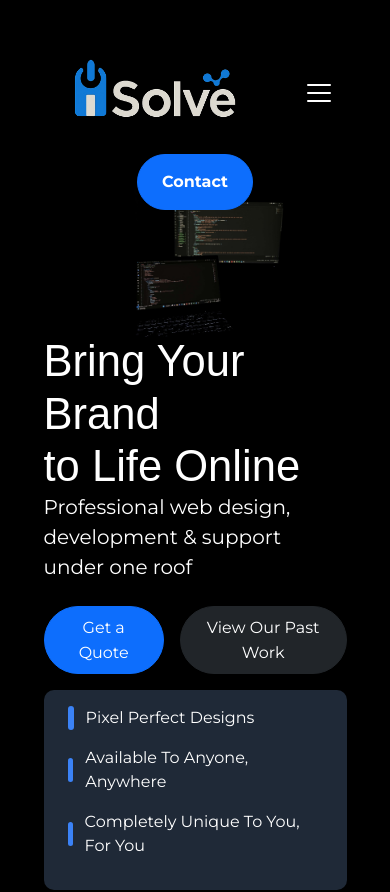
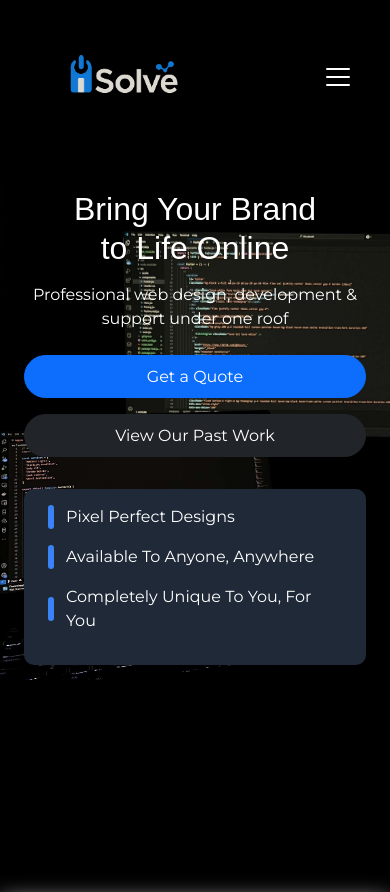
Before and after one commit to taha-malik27/ISolve, a React (Create React App) app: page / in a window 390 px wide. Shown: the top 892 px of the page. Built offline with nearby package versions, Linux system fonts and the light colour scheme.

Commit message:
more final edits, specifcally focused on just completely redoing the landing section/heropage, as that was the first section I did and I did it terribly at first, so I re did it in a better way. Should be better now in terms of code functionality and trying to edit it.

```diff
--- a/src/components/heroSection/heroSection.jsx
+++ b/src/components/heroSection/heroSection.jsx
@@ -1,31 +1,46 @@
 import React from "react";
-import NavBar from "../navBar/navBar"; // Adjust path if needed
+import NavBar from "../navBar/navBar";
 import { Button } from "react-bootstrap";
 import "../../styles/heroSection.css";
-import "../../index.css"
+import "../../index.css";
 import InfoBar from "./infoBar";
 
 const HeroSection = () => {
     return (
         <div className="hero-container text-white glow">
-            <NavBar className="mt-auto" />
+            <NavBar />
 
-            <div className="d-flex flex-column justify-content-center align-items-start px-4 position-relative" style = {{height: "75%"}}>
-                <h1 className="display-1 static-glow title">Bring Your Brand <br /> to Life Online</h1>
-                <p className="lead mb-4 text">Professional web design, development & support under one roof</p>
+            <div className="hero-content-wrapper">
+                <div className="hero-text-section">
+                    <h1 className="display-1 static-glow title text-center text-md-start">
+                        Bring Your Brand <br /> to Life Online
+                    </h1>
+                    <p className="lead mb-4 text text-center text-md-start">
+                        Professional web design, development & support under one roof
+                    </p>
 
-                <div className="d-flex gap-3">
-                    <Button variant="primary" className="rounded-pill px-4 py-2 static-glow text" href="#contactUs">
-                        <span className="text"> Get a Quote </span>
-                    </Button>
-                    <Button variant="dark" className="rounded-pill px-4 py-2 text-white static-glow text" href = "#projects">
-                        <span className= "text">View Our Past Work</span>
-                    </Button>
+                    <div className="d-flex flex-column flex-sm-row gap-3 justify-content-center justify-content-md-start">
+                        <Button
+                            variant="primary"
+                            className="rounded-pill px-4 py-2 static-glow text"
+                            href="#contactUs"
+                        >
+                            <span className="text">Get a Quote</span>
+                        </Button>
+                        <Button
+                            variant="dark"
+                            className="rounded-pill px-4 py-2 text-white static-glow text"
+                            href="#projects"
+                        >
+                            <span className="text">View Our Past Work</span>
+                        </Button>
+                        <InfoBar/>
+                    </div>
+                </div>
 
-                </div>
-                <InfoBar/>
+
+
             </div>
-
         </div>
     );
 };
--- a/src/components/navBar/navBar.jsx
+++ b/src/components/navBar/navBar.jsx
@@ -50,12 +50,12 @@ const NavBar = () => {
 
                 {/* Logo */}
                 <div className="logo-wrapper">
-                    <Navbar.Brand href="#" className="ps-4 m-0 d-flex align-items-center">
+                    <Navbar.Brand href="#" className="ps-4 ms-3 d-flex align-items-center">
                         <img
                             src={logo}
                             alt="MySite Logo"
                             width="180"
-                            className="d-inline-block align-top m-1 static-glow"
+                            className="align-top  static-glow"
                             onClick={() => {
                                 // Force a full browser reload of the current page
                                 window.location.reload();
@@ -99,7 +99,7 @@ const NavBar = () => {
 
                 {/* Desktop Contact Button (inline) */}
                 <div
-                    className="position-relative ms-5 d-none d-lg-inline-block"
+                    className="position-relative ms-5 me-5 d-none d-lg-inline-block"
                     style={{height: "56px"}}
                     onMouseEnter={() => setButtonGlow(true)}
                     onMouseLeave={() => setButtonGlow(false)}
@@ -109,7 +109,7 @@ const NavBar = () => {
                     <Button
                         href="#contactUs"         // ← still use href if you want a real link
                         variant="primary"
-                        className="fw-bold rounded-pill px-4 py-2 contactBtn"
+                        className="contactBtn fw-bold rounded-pill px-4 py-2 "
                         style={{
                             height: "56px",
                             lineHeight: "56px",         // force the text to vertically center
@@ -127,16 +127,16 @@ const NavBar = () => {
 
             </Container>
 
-            {/* Mobile Contact Button (below pill) */}
-            <div className="container-fluid d-flex d-lg-none justify-content-center mt-3 px-4 text">
-                <Button
-                    variant="primary"
-                    className="fw-bold rounded-pill px-4 py-2 text"
-                    style={{height: '56px'}}
-                >
-                    <span className="static-glow text">Contact</span>
-                </Button>
-            </div>
+            {/* Mobile Contact Button (below pill)  CURRENTLY NOT NEEDED    */}
+            {/*<div className="container-fluid d-flex d-lg-none justify-content-center mt-3 px-4 text">*/}
+            {/*    <Button*/}
+            {/*        variant="primary"*/}
+            {/*        className="fw-bold rounded-pill px-4 py-2 text"*/}
+            {/*        style={{height: '56px'}}*/}
+            {/*    >*/}
+            {/*        <span className="static-glow text">Contact</span>*/}
+            {/*    </Button>*/}
+            {/*</div>*/}
         </Navbar>
     );
 };
--- a/src/styles/heroSection.css
+++ b/src/styles/heroSection.css
@@ -1,21 +1,73 @@
-/* base styles */
 .hero-container {
-    height: 130dvh;
-    padding: 39px 5% 0;
+    display: flex;
+    flex-direction: column;
+    min-height: 107dvh;
+    padding: 0;
     position: relative;
-    z-index: 1;
     background-color: #000;
     background-image: url("../assets/LandingPageBG.png");
     background-repeat: no-repeat;
-    background-size: 60% auto;
-    background-position: 60% 20%;
-    border-bottom: white 3px solid;
+    background-size: auto auto;
+    background-position: 40% 20%;
+    border-bottom: 3px solid white;
 }
 
-/* mobile: center background horizontally */
+.hero-content-wrapper {
+    flex: 1;
+    display: flex;
+    flex-direction: column;
+    justify-content: space-between;
+    padding: 4rem 5% 2rem;
+}
+
+.hero-text-section {
+    max-width: 900px;
+    margin: 0 auto;
+    text-align: center;
+}
+
+.hero-text-section h1 {
+    font-size: clamp(2.5rem, 6vw, 4.5rem);
+    line-height: 1.2;
+    margin-bottom: 1rem;
+}
+
+.hero-text-section p {
+    font-size: clamp(1rem, 2.5vw, 1.5rem);
+    margin-bottom: 2rem;
+}
+
+.info-bar-wrapper {
+    width: 100%;
+    overflow: hidden;
+    margin-top: 3rem;
+
+}
+
+
+
+
+/* Mobile-specific tweaks */
 @media screen and (max-width: 768px) {
     .hero-container {
-        /* keep the vertical offset, but center on the x‑axis */
-        background-position: 35% 20%;
+        background-position: 70% 180px;
+        background-size: 200%;
+    }
+
+
+    .hero-content-wrapper {
+        padding: 2rem 1.5rem;
+    }
+
+    .hero-text-section {
+        text-align: center;
+    }
+
+    .hero-text-section h1 {
+        font-size: clamp(2rem, 7vw, 3rem);
+    }
+
+    .hero-text-section p {
+        font-size: clamp(1rem, 4vw, 1.25rem);
     }
 }
--- a/src/styles/infoBar.css
+++ b/src/styles/infoBar.css
@@ -3,7 +3,7 @@
 /* ── your existing desktop styles ───────────────────────────────────────── */
 .info-bar {
     position: absolute;       /* out of flow, relative to parent */
-    top: 95%;
+
     left: 50%;
     transform: translateX(-50%);
 
@@ -13,9 +13,10 @@
 
     background-color: #1f2937;
     padding: 1rem 2rem;
+    margin-top: 10rem;
     border-radius: 10px;
 
-    width: 90%;
+    width: 93%;
     height: 15dvh;
 }
 
@@ -35,7 +36,7 @@
 
 .info-bar__label {
     color: #fff;
-    font-size: clamp(0.9rem, 2vw ,1.5rem);
+    font-size: clamp(0.6rem, 1.6vw ,1.1rem);
     font-weight: 0;
     white-space: pre-line;
     text-align: center;
--- a/src/styles/navBar.css
+++ b/src/styles/navBar.css
@@ -1,5 +1,4 @@
 .logo-wrapper {
-    margin-left: -2%;        /* pull it further left */
     padding-left: 0;
     overflow: visible;
     z-index: 2;
@@ -12,3 +11,19 @@
 .contactBtn{
     font-family: "Montserrat", Arial, sans-serif;
 }
+.navbar{
+    margin-bottom: 10dvh
+}
+
+
+
+@media screen and (max-width: 768px) {
+    .navbar{
+        margin-bottom: 10dvh
+    }
+
+    .navbar-brand img {
+        width: 120px; /* shrink logo size */
+    }
+
+}
```
